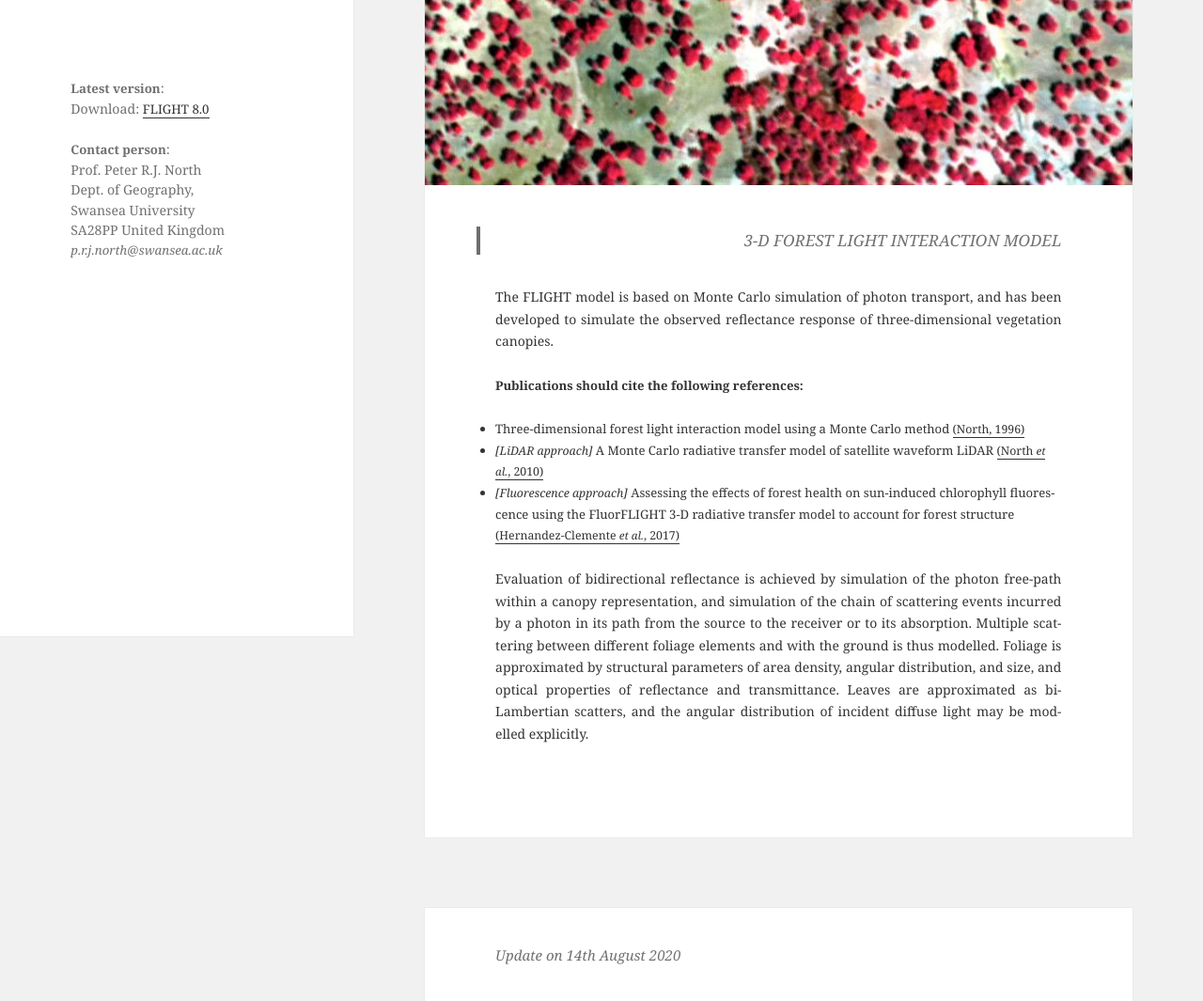
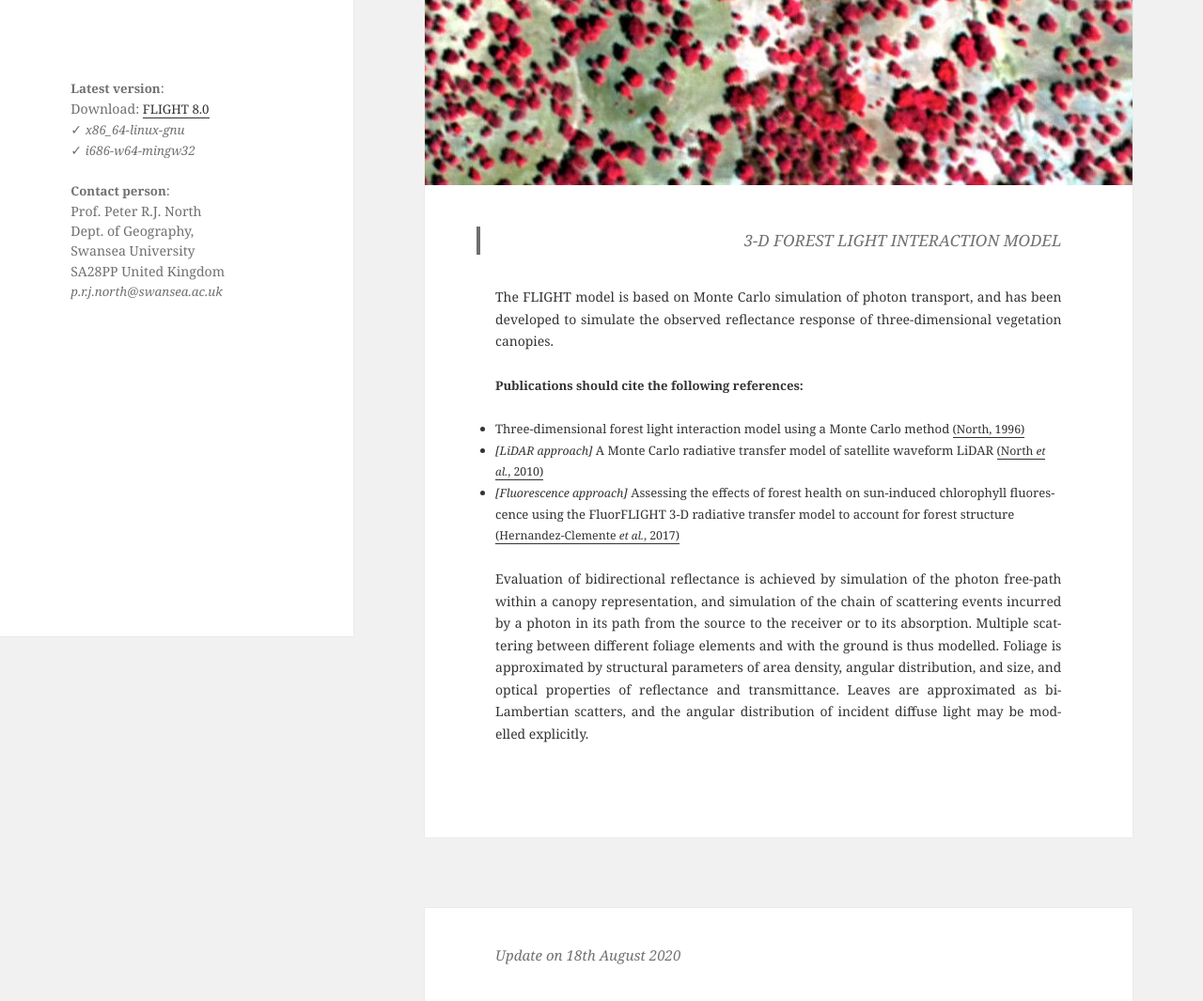
Before and after one commit to FLIGHT-RTM/FLIGHT-RTM.github.io, a plain HTML site: page index.html in a window 1280 px wide. Shown: the part 123-1188 px from the top of the page at 94% size. Drawn offline with Linux system fonts and the light colour scheme.

Commit message:
binaries update

```diff
--- a/index.html
+++ b/index.html
@@ -36,7 +36,9 @@
 					<!--<h2 class="widget-title">Details</h2>--><br/><br/>
 					<div class="textwidget">
 						<p><strong>Latest version</strong>:<br />
-							Download: <a href="./bin/flight8.zip">FLIGHT 8.0</a>
+							Download: <a href="./bin/flight8.zip">FLIGHT 8.0</a><br/>
+							&#10003;&nbsp;<em>x86_64-linux-gnu</em><br/>
+							&#10003;&nbsp;<em>i686-w64-mingw32</em><br/>
 						</p>
 						<p><strong>Contact person</strong>:<br />Prof. Peter R.J. North <br/>
 																Dept. of Geography, <br/>
@@ -81,7 +83,7 @@
 
 	<footer id="colophon" class="site-footer" role="contentinfo">
 		<div class="site-info">
-			<em>Update on 14th August 2020</em>
+			<em>Update on 18th August 2020</em>
 		</div>
 	</footer>
 
```
Also changed, not shown: 1 other file.
